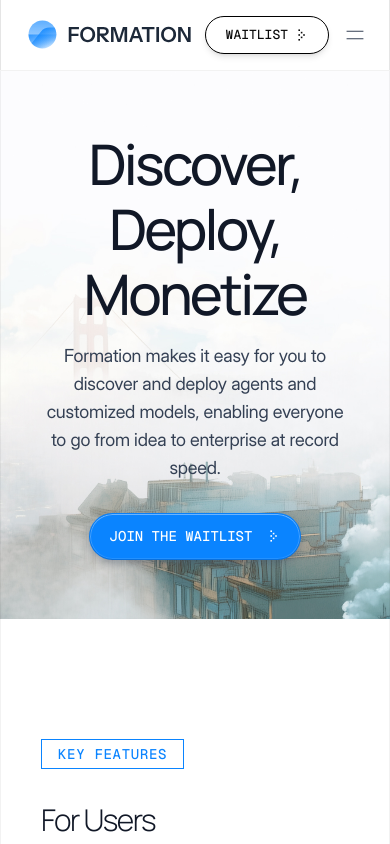
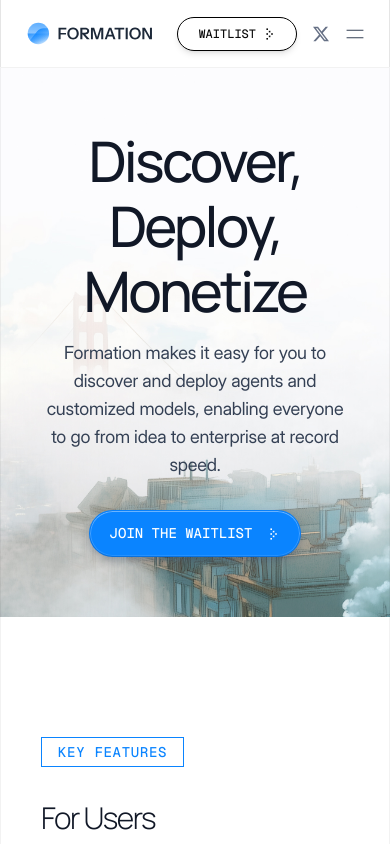
Before and after one commit to formthefog/formation.cloud, a Next.js app: page / in a window 390 px wide. Shown: the top 844 px of the page. Built offline with nearby package versions, Linux system fonts and the light colour scheme; grey boxes are pictures that could not be loaded; what tailwindcss-inner-border would draw is missing.

Commit message:
updated nav to include x outbound

```diff
--- a/components/Navigation.tsx
+++ b/components/Navigation.tsx
@@ -7,6 +7,8 @@ import RightCaret from "./icons/RightCaret";
 import Hamburger from "./icons/Hamburger";
 import Image from "next/image";
 import { useModal } from "@/context/ModalContext";
+import { BsTwitterX } from "react-icons/bs";
+import Link from "next/link";
 
 const Navigation = () => {
   const [isScrolled, setIsScrolled] = useState(false);
@@ -55,20 +57,22 @@ const Navigation = () => {
 
   return (
     <header
-      className={`w-full sticky top-0 z-50 transition-all duration-300 ${isScrolled
+      className={`w-full sticky top-0 z-50 transition-all duration-300 ${
+        isScrolled
           ? "bg-white shadow-md border-b"
           : "bg-transparent border-b border-black border-opacity-[0.05]"
       }`}
     >
       <div className="container border-l border-r mx-auto max-w-[1280px] px-6 py-4 flex items-center justify-between">
         <div className="flex-shrink-0">
-          <FormationLogo />
+          <FormationLogo className="w-32 lg:w-36" />
         </div>
 
         <nav className="hidden md:flex flex-1 text-[13px] justify-evenly leading-[1.5385] tracking-[0.05em] font-geistMono font-[600] items-center">
           <a
             href="#features"
-            className={`font-medium uppercase text-gray-600 hover:text-black transition-all ${activeSection === "features"
+            className={`font-medium uppercase text-gray-600 hover:text-black transition-all ${
+              activeSection === "features"
                 ? "text-black underline underline-offset-[8px] decoration-formation-blue decoration-4"
                 : ""
             }`}
@@ -78,7 +82,8 @@ const Navigation = () => {
           </a>
           <a
             href="#why-formation"
-            className={`font-medium uppercase text-gray-600 hover:text-black transition-all ${activeSection === "why-formation"
+            className={`font-medium uppercase text-gray-600 hover:text-black transition-all ${
+              activeSection === "why-formation"
                 ? "text-black underline underline-offset-[8px] decoration-formation-blue decoration-4"
                 : ""
             }`}
@@ -88,7 +93,8 @@ const Navigation = () => {
           </a>
           <a
             href="#use-cases"
-            className={`font-medium uppercase text-gray-600 hover:text-black transition-all ${activeSection === "use-cases"
+            className={`font-medium uppercase text-gray-600 hover:text-black transition-all ${
+              activeSection === "use-cases"
                 ? "text-black underline underline-offset-[8px] decoration-formation-blue decoration-4"
                 : ""
             }`}
@@ -99,16 +105,21 @@ const Navigation = () => {
         </nav>
 
         <div className="flex items-center space-x-4">
-          <Button
-            variant="outline"
-            size="sm"
-            onClick={openWaitlistModal}
-          >
-            <span className="block sm:hidden">WAITLIST</span>
+          <Link href="https://x.com/formthefog" target="_blank">
+            <BsTwitterX
+              size={25}
+              className="text-gray-500 md:mr-4 hover:text-black cursor-pointer hidden lg:block"
+            />
+          </Link>
+          <Button variant="outline" size="sm" onClick={openWaitlistModal}>
+            <span className="block sm:hidden text-xs">WAITLIST</span>
             <span className="hidden sm:block lg:hidden">JOIN THE WAITLIST</span>
             <span className="hidden lg:block">JOIN THE WAITLIST</span>
             <RightCaret />
           </Button>
+          <Link href="https://x.com/formthefog" target="_blank">
+            <BsTwitterX className="text-gray-500 lg:mr-4 hover:text-black cursor-pointer block lg:hidden" />
+          </Link>
           <button onClick={toggleMenu} className="md:hidden">
             <Hamburger />
           </button>
@@ -118,7 +129,6 @@ const Navigation = () => {
       {/* Mobile Menu */}
       {isMenuOpen && (
         <div className="fixed inset-x-0 border-t text-2xl bottom-0 z-40 bg-white shadow-xl transition-transform h-[50%]  duration-300 ease-in-out transform translate-y-0">
-
           <Image
             alt="Orb"
             width={75}
```
Lines whose indentation alone changed are shown as unchanged.
